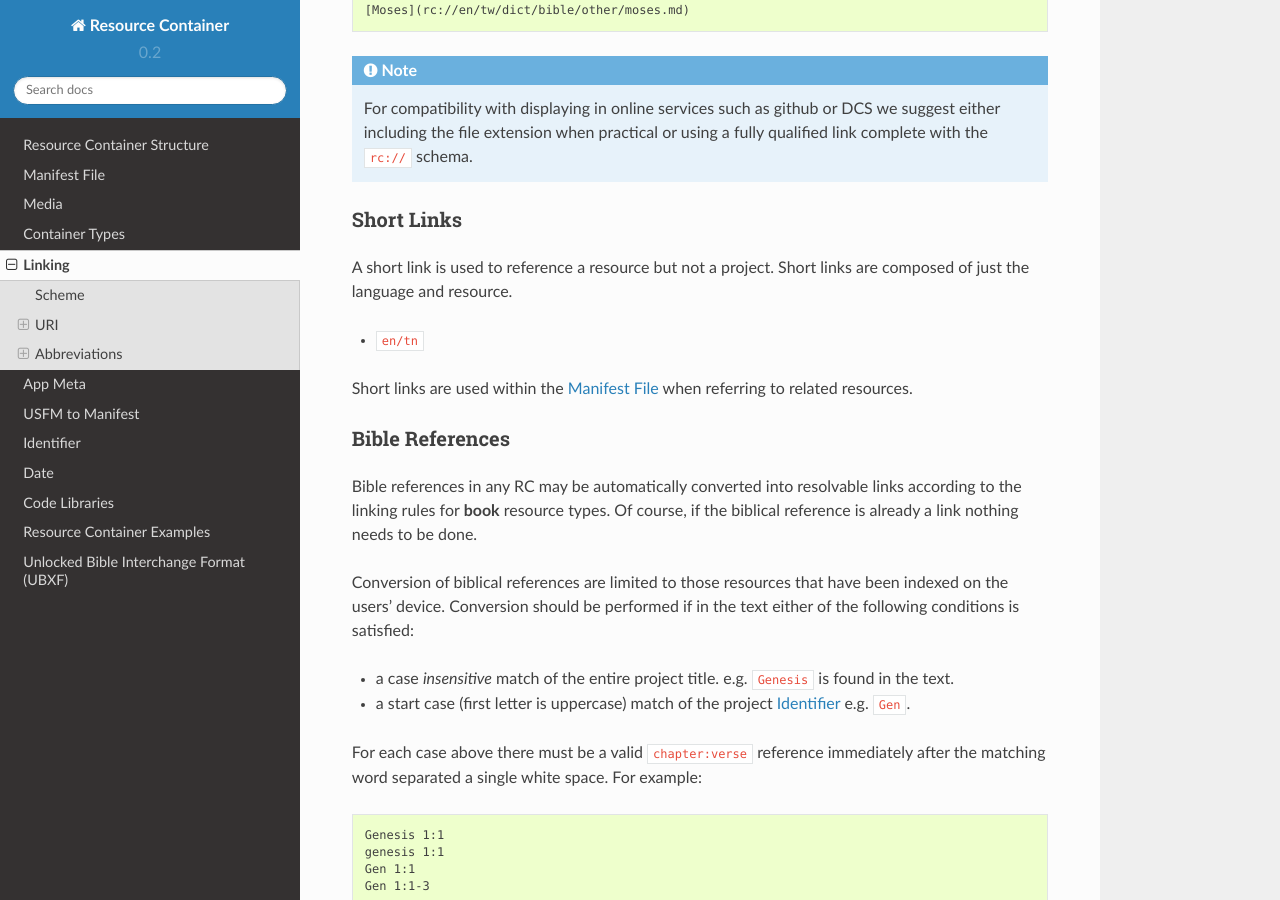
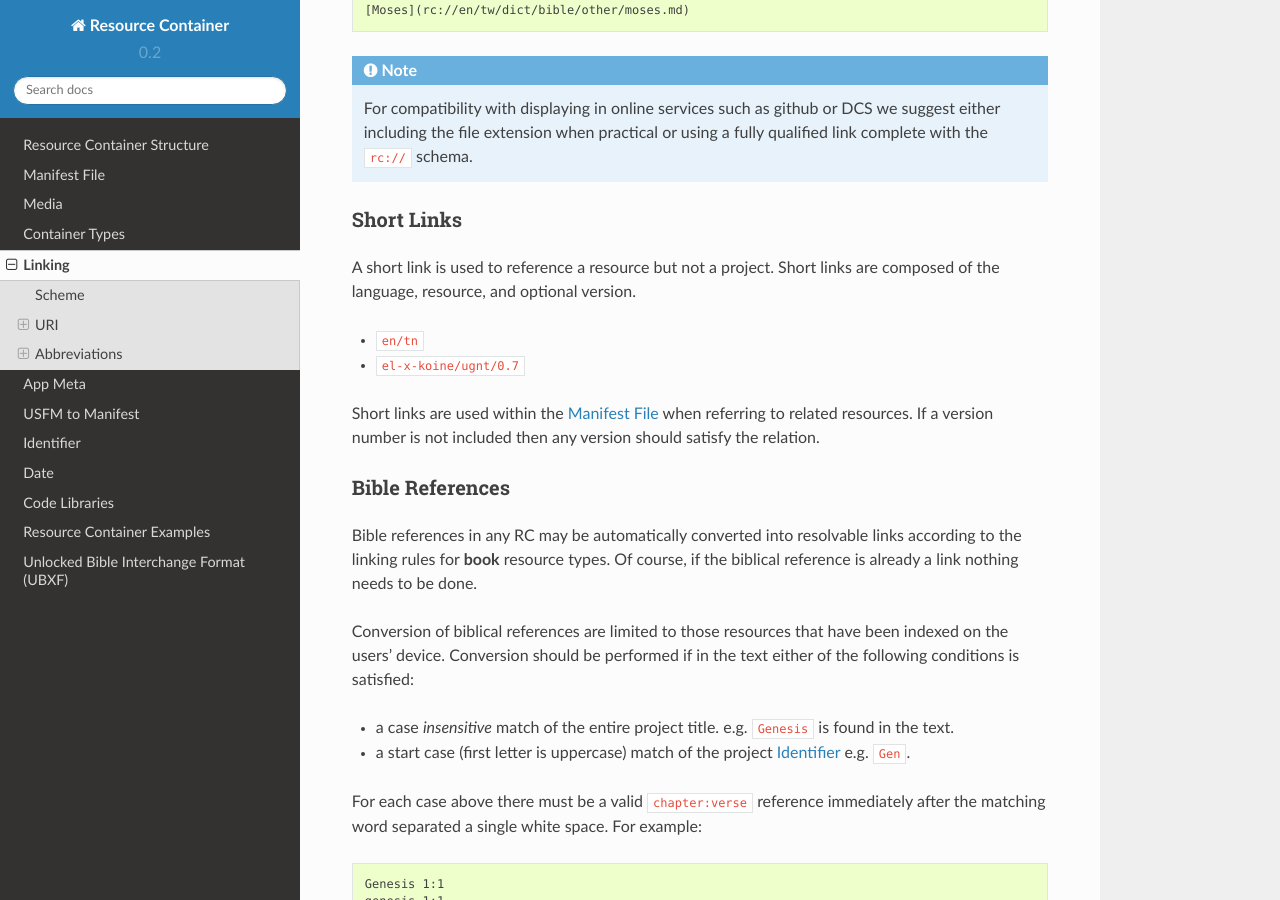
Before and after one commit to unfoldingWord-dev/Resource-Container, a Sphinx documentation site: the page built from docs/linking.rst, in a window 1280 px wide and 900 px high, scrolled down 5354 px. Built offline with Sphinx 7.4.7 and the Read the Docs theme 2.0.0, drawn with Linux system fonts in a browser that asks for light colours.

Commit message:
Suggestion for supported version numbers

```diff
--- a/docs/linking.rst
+++ b/docs/linking.rst
@@ -271,11 +271,13 @@ Short Links
 ^^^^^^^^^^^
 
 A short link is used to reference a resource but not a project.
-Short links are composed of just the language and resource.
+Short links are composed of the language, resource, and optional version.
 
 - ``en/tn``
+- ``el-x-koine/ugnt/0.7``
 
 Short links are used within the :ref:`manifest` when referring to related resources.
+If a version number is not included then any version should satisfy the relation.
 
 .. _linking-bible-refs:
 
```
